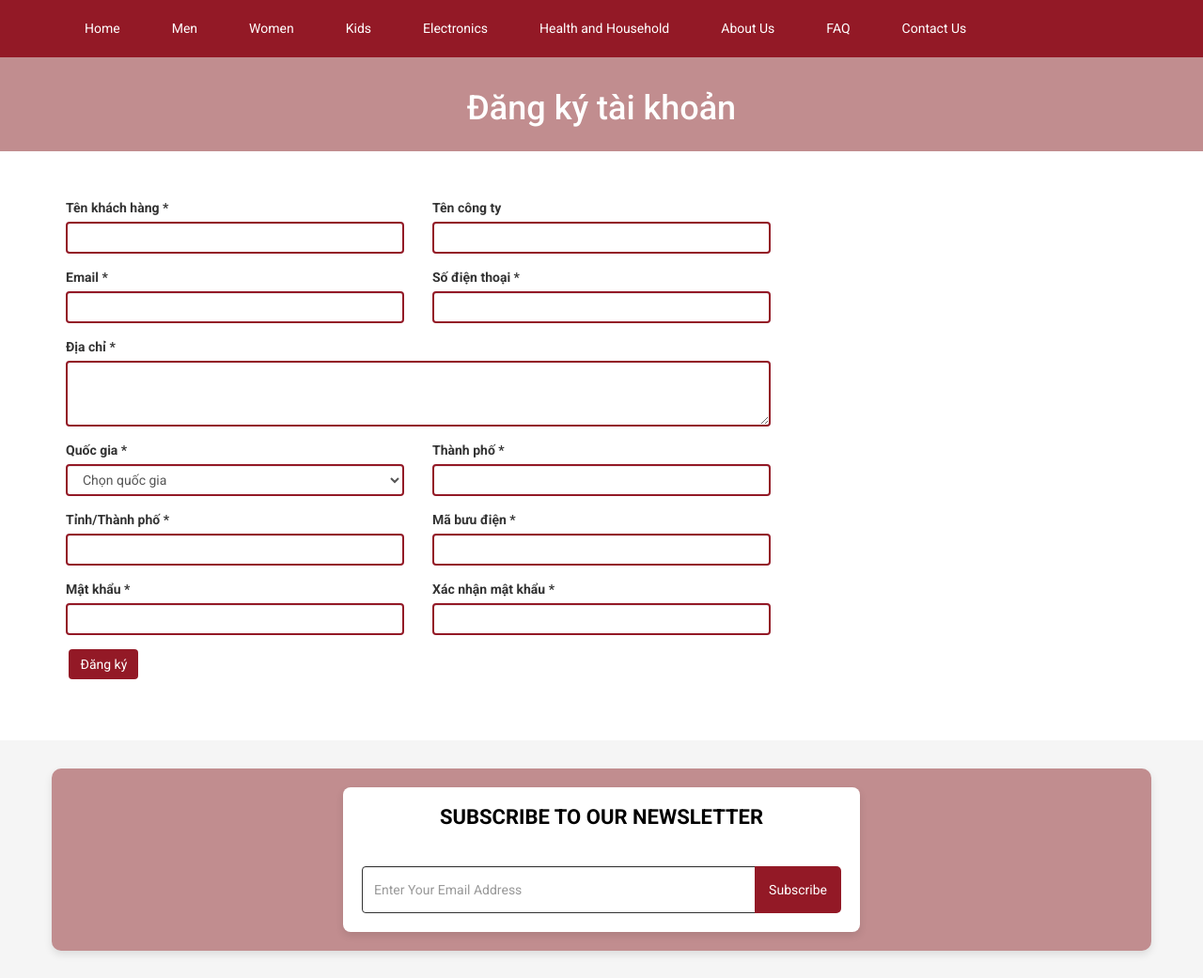
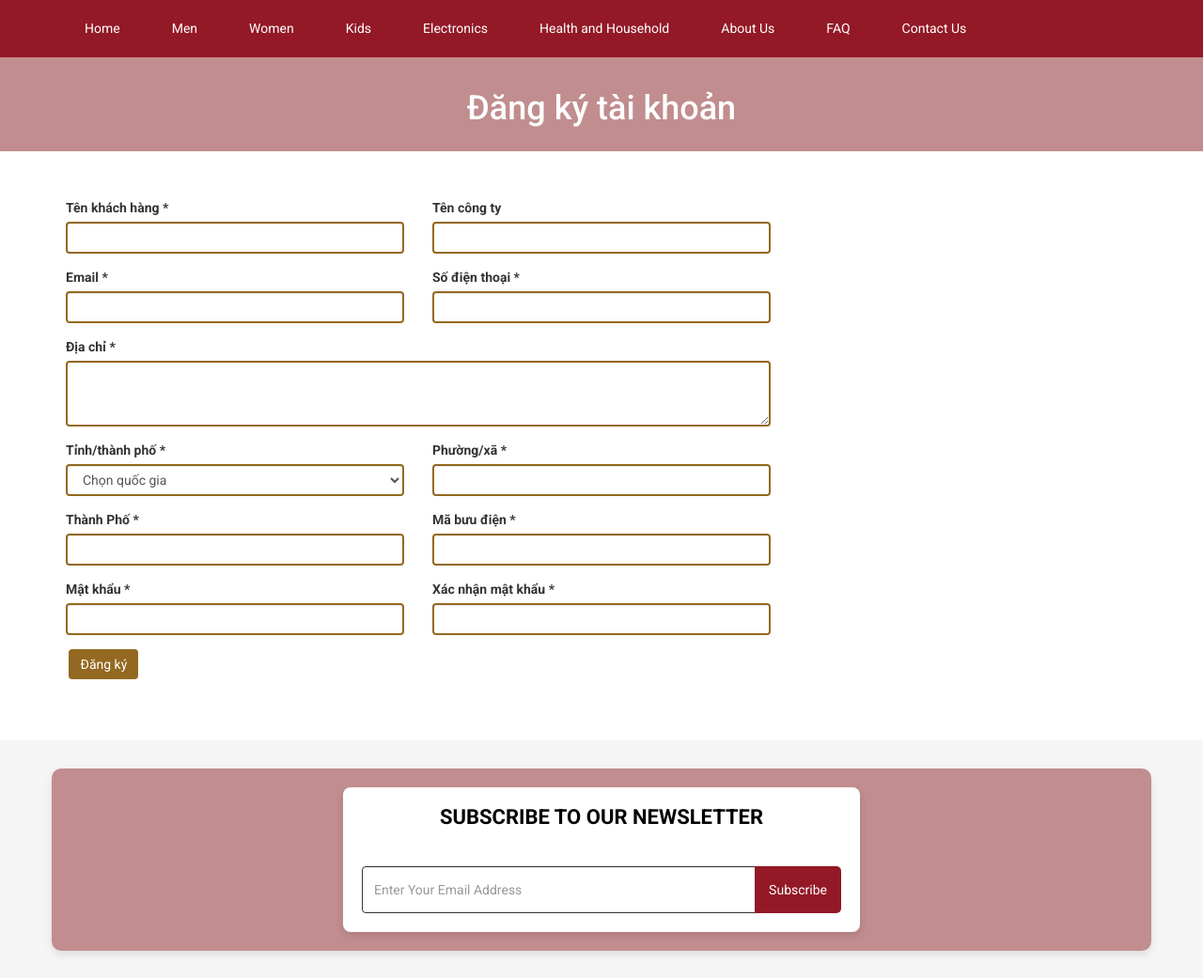
Before and after one commit to viphan31221021781/PTUD_Nhom2_CK, a PHP site: page /registration.php in a window 1280 px wide. Shown: the part 121-1162 px from the top of the page at 94% size. Run offline with PHP 8.4, Linux system fonts and the light colour scheme; data comes from the database, SQL or seed files in the repository; some libraries are stand-ins or nearby versions.

Commit message:
Update registration.php
sửa box quốc gia thành phố

```diff
--- a/registration.php
+++ b/registration.php
@@ -211,27 +211,27 @@ Vui lòng nhấp vào liên kết bên dưới để xác nhận tài khoản c
 
                             <div class="col-md-6 form-group">
                                 <label for="">Tên khách hàng *</label>
-                                <input type="text" class="form-control" name="cust_name" value="<?php if(isset($_POST['cust_name'])){echo $_POST['cust_name'];} ?>" style="border: 2px solid #931926;">
+                                <input type="text" class="form-control" name="cust_name" value="<?php if(isset($_POST['cust_name'])){echo $_POST['cust_name'];} ?>" style="border: 2px solid #936921;">
                             </div>
                             <div class="col-md-6 form-group">
                                 <label for="">Tên công ty</label>
-                                <input type="text" class="form-control" name="cust_cname" value="<?php if(isset($_POST['cust_cname'])){echo $_POST['cust_cname'];} ?>" style="border: 2px solid #931926;">
+                                <input type="text" class="form-control" name="cust_cname" value="<?php if(isset($_POST['cust_cname'])){echo $_POST['cust_cname'];} ?>" style="border: 2px solid #936921;">
                             </div>
                             <div class="col-md-6 form-group">
                                 <label for="">Email *</label>
-                                <input type="email" class="form-control" name="cust_email" value="<?php if(isset($_POST['cust_email'])){echo $_POST['cust_email'];} ?>" style="border: 2px solid #931926;">
+                                <input type="email" class="form-control" name="cust_email" value="<?php if(isset($_POST['cust_email'])){echo $_POST['cust_email'];} ?>" style="border: 2px solid #936921;">
                             </div>
                             <div class="col-md-6 form-group">
                                 <label for="">Số điện thoại *</label>
-                                <input type="text" class="form-control" name="cust_phone" value="<?php if(isset($_POST['cust_phone'])){echo $_POST['cust_phone'];} ?>" style="border: 2px solid #931926;">
+                                <input type="text" class="form-control" name="cust_phone" value="<?php if(isset($_POST['cust_phone'])){echo $_POST['cust_phone'];} ?>" style="border: 2px solid #936921;">
                             </div>
                             <div class="col-md-12 form-group">
                                 <label for="">Địa chỉ *</label>
-                                <textarea name="cust_address" class="form-control" cols="30" rows="10" style="height:70px;border: 2px solid #931926;"><?php if(isset($_POST['cust_address'])){echo $_POST['cust_address'];} ?></textarea>
+                                <textarea name="cust_address" class="form-control" cols="30" rows="10" style="height:70px;border: 2px solid #936921;"><?php if(isset($_POST['cust_address'])){echo $_POST['cust_address'];} ?></textarea>
                             </div>
                             <div class="col-md-6 form-group">
-                                <label for="">Quốc gia *</label>
-                                <select name="cust_country" class="form-control select2" style="border: 2px solid #931926;">
+                                <label for="">Tỉnh/thành phố *</label>
+                                <select name="cust_country" class="form-control select2" style="border: 2px solid #936921;">
                                     <option value="">Chọn quốc gia</option>
                                 <?php
                                 $statement = $pdo->prepare("SELECT * FROM tbl_country ORDER BY country_name ASC");
@@ -246,30 +246,29 @@ Vui lòng nhấp vào liên kết bên dưới để xác nhận tài khoản c
                                 </select>
                             </div>
 
-
                             <div class="col-md-6 form-group">
-                                <label for="">Thành phố *</label>
-                                <input type="text" class="form-control" name="cust_city" value="<?php if(isset($_POST['cust_city'])){echo $_POST['cust_city'];} ?>" style="border: 2px solid #931926;">
+                                <label for="">Phường/xã *</label>
+                                <input type="text" class="form-control" name="cust_city" value="<?php if(isset($_POST['cust_city'])){echo $_POST['cust_city'];} ?>" style="border: 2px solid #936921;">
                             </div>
                             <div class="col-md-6 form-group">
-                                <label for="">Tỉnh/Thành phố *</label>
-                                <input type="text" class="form-control" name="cust_state" value="<?php if(isset($_POST['cust_state'])){echo $_POST['cust_state'];} ?>" style="border: 2px solid #931926;">
+                                <label for="">Thành Phố  *</label>
+                                <input type="text" class="form-control" name="cust_state" value="<?php if(isset($_POST['cust_state'])){echo $_POST['cust_state'];} ?>" style="border: 2px solid #936921;">
                             </div>
                             <div class="col-md-6 form-group">
                                 <label for="">Mã bưu điện *</label>
-                                <input type="text" class="form-control" name="cust_zip" value="<?php if(isset($_POST['cust_zip'])){echo $_POST['cust_zip'];} ?>" style="border: 2px solid #931926;">
+                                <input type="text" class="form-control" name="cust_zip" value="<?php if(isset($_POST['cust_zip'])){echo $_POST['cust_zip'];} ?>" style="border: 2px solid #936921;">
                             </div>
                             <div class="col-md-6 form-group">
                                 <label for="">Mật khẩu *</label>
-                                <input type="password" class="form-control" name="cust_password" style="border: 2px solid #931926;">
+                                <input type="password" class="form-control" name="cust_password" style="border: 2px solid #936921;">
                             </div>
                             <div class="col-md-6 form-group">
                                 <label for="">Xác nhận mật khẩu *</label>
-                                <input type="password" class="form-control" name="cust_re_password" style="border: 2px solid #931926;">
+                                <input type="password" class="form-control" name="cust_re_password" style="border: 2px solid #936921;">
                             </div>
                             <div class="col-md-6 form-group">
                                 <label for=""></label>
-                                <input type="submit" class="btn btn-danger" value="Đăng ký" name="form1" style="background-color: #931926; border: none;">
+                                <input type="submit" class="btn btn-danger" value="Đăng ký" name="form1" style="background-color: #936921; border: none;">
                             </div>
                         </div>
                     </form>
```
